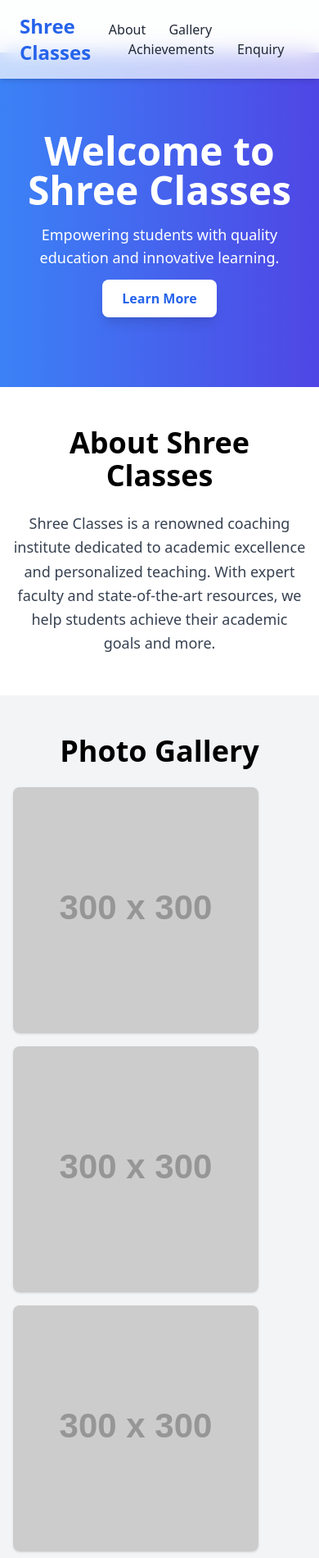
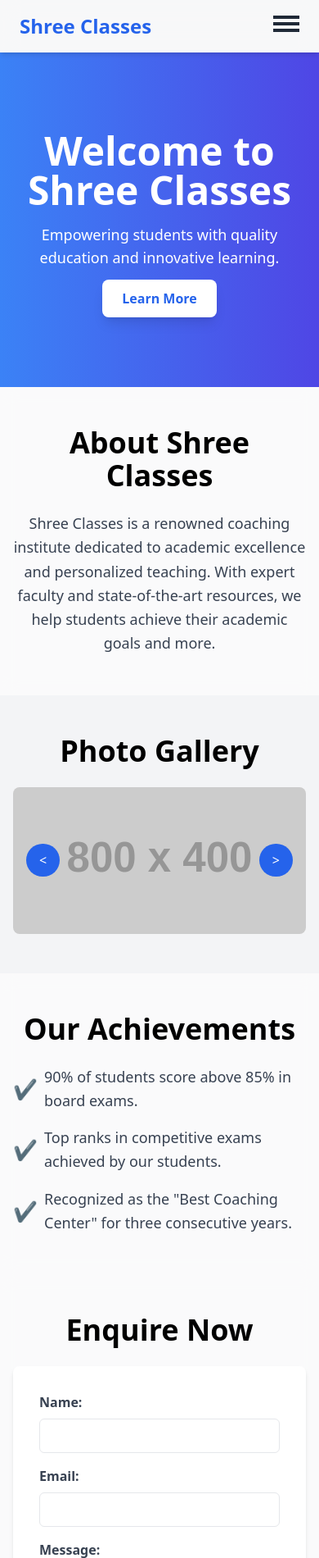
Before and after one commit to Brave-Programmmer/shreeclasses-v2, a plain HTML site: page index.html in a window 390 px wide. Shown: the top 1900 px of the page at 82% size. Drawn offline with nearby package versions, Linux system fonts and the light colour scheme; placeholder pictures from the web are drawn by us.

Commit message:
Update index.html

```diff
--- a/index.html
+++ b/index.html
@@ -5,6 +5,7 @@
   <meta name="viewport" content="width=device-width, initial-scale=1.0">
   <title>Shree Classes</title>
   <script src="https://cdn.tailwindcss.com"></script>
+  <script src="https://cdnjs.cloudflare.com/ajax/libs/alpinejs/3.12.0/cdn.min.js" defer></script>
   <style>
     @keyframes fadeIn {
       from {
@@ -19,20 +20,38 @@
     .fade-in {
       animation: fadeIn 1s ease-in-out;
     }
+    .frosted {
+      background: rgba(255, 255, 255, 0.8);
+      backdrop-filter: blur(10px);
+    }
   </style>
 </head>
-<body class="bg-gray-50">
+<body class="bg-gray-200">
 
-  <!-- Semi-Transparent Header -->
+  <!-- Header -->
   <header class="fixed top-0 left-0 w-full bg-white/70 backdrop-blur-md z-50 shadow-md">
     <div class="container mx-auto px-6 py-4 flex justify-between items-center">
       <h1 class="text-2xl font-bold text-blue-600">Shree Classes</h1>
-      <nav class="space-x-6 text-gray-800 font-medium">
+      <nav class="hidden md:flex space-x-6 text-gray-800 font-medium">
         <a href="#about" class="hover:text-blue-600 transition">About</a>
         <a href="#gallery" class="hover:text-blue-600 transition">Gallery</a>
         <a href="#achievements" class="hover:text-blue-600 transition">Achievements</a>
         <a href="#enquiry" class="hover:text-blue-600 transition">Enquiry</a>
       </nav>
+      <!-- Hamburger Menu -->
+      <div x-data="{ open: false }" class="md:hidden">
+        <button @click="open = !open" class="focus:outline-none">
+          <span class="block w-8 h-1 bg-gray-800 mb-1"></span>
+          <span class="block w-8 h-1 bg-gray-800 mb-1"></span>
+          <span class="block w-8 h-1 bg-gray-800"></span>
+        </button>
+        <div x-show="open" x-transition class="absolute top-16 left-0 w-full bg-white shadow-lg py-4">
+          <a href="#about" class="block px-6 py-2 text-gray-800 hover:bg-blue-100">About</a>
+          <a href="#gallery" class="block px-6 py-2 text-gray-800 hover:bg-blue-100">Gallery</a>
+          <a href="#achievements" class="block px-6 py-2 text-gray-800 hover:bg-blue-100">Achievements</a>
+          <a href="#enquiry" class="block px-6 py-2 text-gray-800 hover:bg-blue-100">Enquiry</a>
+        </div>
+      </div>
     </div>
   </header>
 
@@ -50,7 +69,7 @@
   </section>
 
   <!-- About Section -->
-  <section id="about" class="py-12 bg-white fade-in">
+  <section id="about" class="py-12 frosted fade-in">
     <div class="container mx-auto px-4">
       <h2 class="text-4xl font-bold text-center mb-6">About Shree Classes</h2>
       <p class="text-gray-700 text-lg text-center leading-relaxed">
@@ -60,23 +79,26 @@
     </div>
   </section>
 
-  <!-- Photo Gallery Section -->
+  <!-- Photo Gallery Slider -->
   <section id="gallery" class="py-12 bg-gray-100 fade-in">
     <div class="container mx-auto px-4">
       <h2 class="text-4xl font-bold text-center mb-6">Photo Gallery</h2>
-      <div class="grid grid-cols-1 sm:grid-cols-2 md:grid-cols-3 gap-4">
-        <img src="https://via.placeholder.com/300" alt="Classroom" class="rounded-lg shadow hover:scale-105 transition-transform duration-300">
-        <img src="https://via.placeholder.com/300" alt="Students" class="rounded-lg shadow hover:scale-105 transition-transform duration-300">
-        <img src="https://via.placeholder.com/300" alt="Awards" class="rounded-lg shadow hover:scale-105 transition-transform duration-300">
-        <img src="https://via.placeholder.com/300" alt="Faculty" class="rounded-lg shadow hover:scale-105 transition-transform duration-300">
-        <img src="https://via.placeholder.com/300" alt="Events" class="rounded-lg shadow hover:scale-105 transition-transform duration-300">
-        <img src="https://via.placeholder.com/300" alt="Campus" class="rounded-lg shadow hover:scale-105 transition-transform duration-300">
+      <div class="relative overflow-hidden max-w-4xl mx-auto">
+        <div x-data="{ slide: 0 }" class="relative">
+          <div class="flex transition-transform duration-500" :style="{ transform: `translateX(-${slide * 100}%)` }">
+            <img src="https://via.placeholder.com/800x400" alt="Classroom" class="w-full rounded-lg">
+            <img src="https://via.placeholder.com/800x400" alt="Students" class="w-full rounded-lg">
+            <img src="https://via.placeholder.com/800x400" alt="Awards" class="w-full rounded-lg">
+          </div>
+          <button @click="slide = (slide === 0 ? 2 : slide - 1)" class="absolute top-1/2 left-4 transform -translate-y-1/2 bg-blue-600 text-white px-4 py-2 rounded-full hover:bg-blue-700">&lt;</button>
+          <button @click="slide = (slide === 2 ? 0 : slide + 1)" class="absolute top-1/2 right-4 transform -translate-y-1/2 bg-blue-600 text-white px-4 py-2 rounded-full hover:bg-blue-700">&gt;</button>
+        </div>
       </div>
     </div>
   </section>
 
   <!-- Achievements Section -->
-  <section id="achievements" class="py-12 bg-white fade-in">
+  <section id="achievements" class="py-12 frosted fade-in">
     <div class="container mx-auto px-4">
       <h2 class="text-4xl font-bold text-center mb-6">Our Achievements</h2>
       <div class="text-gray-700 text-lg space-y-4 leading-relaxed">
@@ -94,7 +116,7 @@
   </section>
 
   <!-- Enquiry Section -->
-  <section id="enquiry" class="py-12 bg-gray-100 fade-in">
+  <section id="enquiry" class="py-12 frosted fade-in">
     <div class="container mx-auto px-4">
       <h2 class="text-4xl font-bold text-center mb-6">Enquire Now</h2>
       <form action="#" method="POST" class="bg-white p-8 rounded-lg shadow-md max-w-lg mx-auto">
@@ -120,9 +142,4 @@
   <!-- Footer -->
   <footer class="bg-blue-600 text-white py-4">
     <div class="container mx-auto text-center">
-      <p>© 2024 Shree Classes. All Rights Reserved.</p>
-    </div>
-  </footer>
-
-</body>
-</html>
+      <p>© 2024 Shree Classes. All
```
